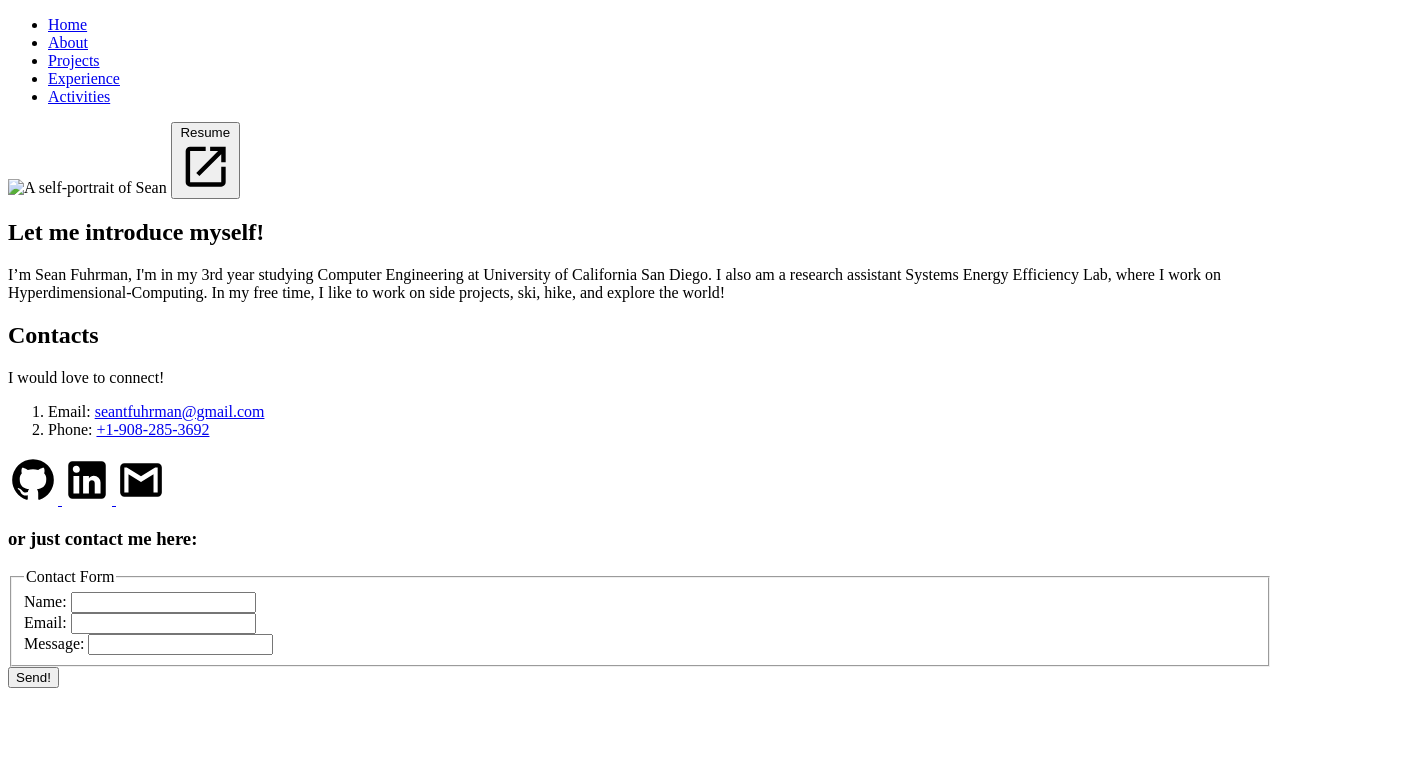
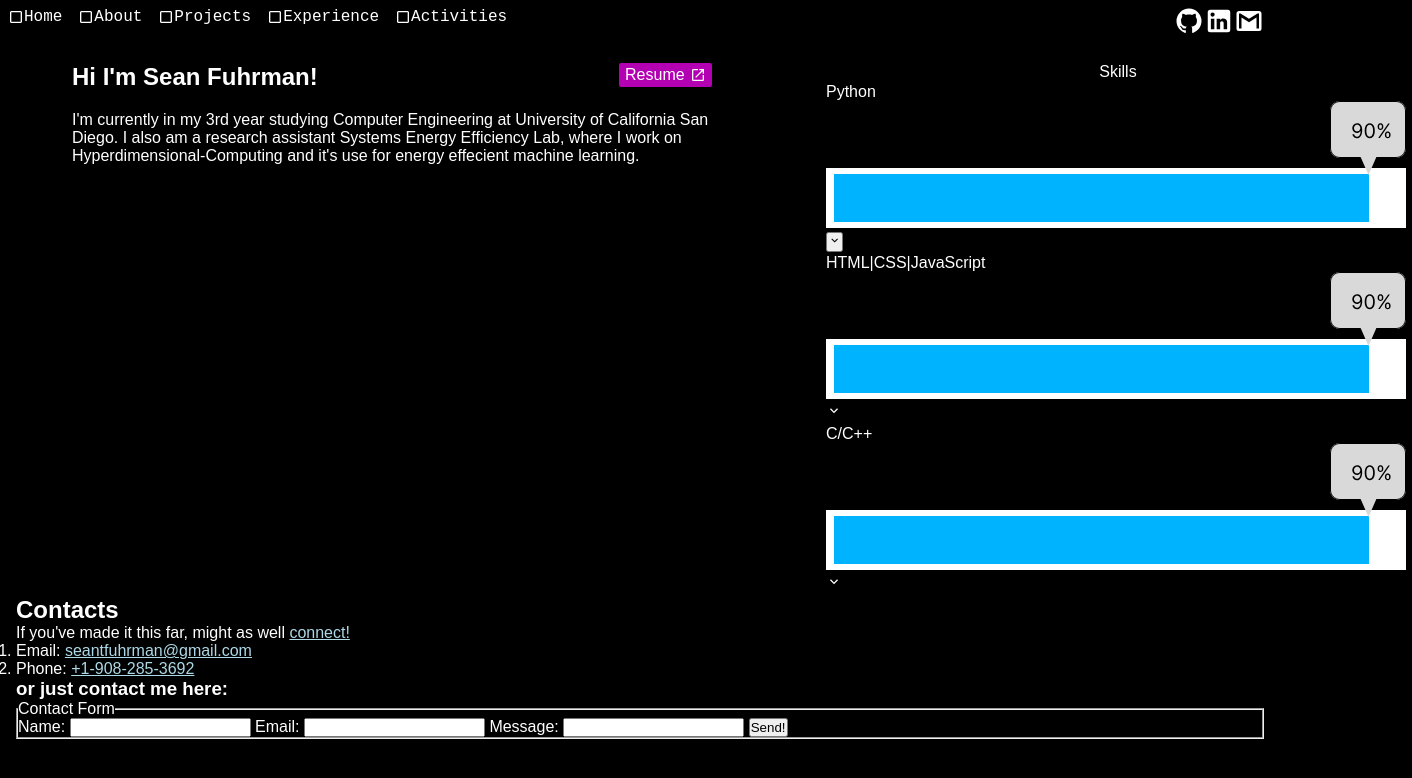
Before and after one commit to Sean-Fuhrman/Hw3, a plain HTML site: page pages/about.html in a window 1280 px wide. Shown: the whole page, 1412 px wide, since content can reach past the window. Drawn offline with Linux system fonts and the light colour scheme; files whose address does not match are found by name.

Commit message:
about page

```diff
--- a/pages/about.html
+++ b/pages/about.html
@@ -6,91 +6,74 @@
         <meta name="description" content="Sean Fuhrman's Personal Website">
         <meta name="viewport" content="width=device-width, initial-scale=1">
         <link rel="icon" href="/favicon.ico">
+        <link rel="stylesheet" href="/style/about.css">
     </head>
     <body>
         <header>
             <nav>
                 <ul>
-                    <li><a href="/index.html">Home</a></li>
-                    <li><a href="/pages/about.html">About</a></li>
-                    <li><a href="/pages/projects.html">Projects</a></li>
-                    <li><a href="/pages/experience.html">Experience</a></li>
-                    <li><a href="/pages/activities.html">Activities</a></li>
+                    <li><a href="/index.html">
+                        <svg xmlns="http://www.w3.org/2000/svg" width="1em" height="1em" viewBox="0 0 24 24"><path fill="currentColor" d="M5 21q-.825 0-1.413-.587Q3 19.825 3 19V5q0-.825.587-1.413Q4.175 3 5 3h14q.825 0 1.413.587Q21 4.175 21 5v14q0 .825-.587 1.413Q19.825 21 19 21Zm0-2h14V5H5v14Zm0 0V5v14Z"/></svg>
+                        Home</a></li>
+                    <li><a href="/pages/about.html">
+                        <svg xmlns="http://www.w3.org/2000/svg" width="1em" height="1em" viewBox="0 0 24 24"><path fill="currentColor" d="M5 21q-.825 0-1.413-.587Q3 19.825 3 19V5q0-.825.587-1.413Q4.175 3 5 3h14q.825 0 1.413.587Q21 4.175 21 5v14q0 .825-.587 1.413Q19.825 21 19 21Zm0-2h14V5H5v14Zm0 0V5v14Z"/></svg>
+                        About</a></li>
+                    <li><a href="/pages/projects.html">
+                        <svg xmlns="http://www.w3.org/2000/svg" width="1em" height="1em" viewBox="0 0 24 24"><path fill="currentColor" d="M5 21q-.825 0-1.413-.587Q3 19.825 3 19V5q0-.825.587-1.413Q4.175 3 5 3h14q.825 0 1.413.587Q21 4.175 21 5v14q0 .825-.587 1.413Q19.825 21 19 21Zm0-2h14V5H5v14Zm0 0V5v14Z"/></svg>
+                        Projects</a></li>
+                    <li><a href="/pages/experience.html">
+                        <svg xmlns="http://www.w3.org/2000/svg" width="1em" height="1em" viewBox="0 0 24 24"><path fill="currentColor" d="M5 21q-.825 0-1.413-.587Q3 19.825 3 19V5q0-.825.587-1.413Q4.175 3 5 3h14q.825 0 1.413.587Q21 4.175 21 5v14q0 .825-.587 1.413Q19.825 21 19 21Zm0-2h14V5H5v14Zm0 0V5v14Z"/></svg>
+                        Experience</a></li>
+                    <li><a href="/pages/activities.html">
+                        <svg xmlns="http://www.w3.org/2000/svg" width="1em" height="1em" viewBox="0 0 24 24"><path fill="currentColor" d="M5 21q-.825 0-1.413-.587Q3 19.825 3 19V5q0-.825.587-1.413Q4.175 3 5 3h14q.825 0 1.413.587Q21 4.175 21 5v14q0 .825-.587 1.413Q19.825 21 19 21Zm0-2h14V5H5v14Zm0 0V5v14Z"/></svg>
+                        Activities</a></li>
                 </ul>
+                <div id="socials"> <!--to hold socials links-->
+                    <a class="imageLink" href="https://github.com/Sean-Fuhrman" title="My github">
+                        <svg width="50px" xmlns="http://www.w3.org/2000/svg" viewBox="0 0 24 24">
+                            <title>github</title>
+                            <path fill="currentColor" d="M12,2A10,10 0 0,0 2,12C2,16.42 4.87,20.17 8.84,21.5C9.34,21.58 9.5,21.27 9.5,21C9.5,20.77 9.5,20.14 9.5,19.31C6.73,19.91 6.14,17.97 6.14,17.97C5.68,16.81 5.03,16.5 5.03,16.5C4.12,15.88 5.1,15.9 5.1,15.9C6.1,15.97 6.63,16.93 6.63,16.93C7.5,18.45 8.97,18 9.54,17.76C9.63,17.11 9.89,16.67 10.17,16.42C7.95,16.17 5.62,15.31 5.62,11.5C5.62,10.39 6,9.5 6.65,8.79C6.55,8.54 6.2,7.5 6.75,6.15C6.75,6.15 7.59,5.88 9.5,7.17C10.29,6.95 11.15,6.84 12,6.84C12.85,6.84 13.71,6.95 14.5,7.17C16.41,5.88 17.25,6.15 17.25,6.15C17.8,7.5 17.45,8.54 17.35,8.79C18,9.5 18.38,10.39 18.38,11.5C18.38,15.32 16.04,16.16 13.81,16.41C14.17,16.72 14.5,17.33 14.5,18.26C14.5,19.6 14.5,20.68 14.5,21C14.5,21.27 14.66,21.59 15.17,21.5C19.14,20.16 22,16.42 22,12A10,10 0 0,0 12,2Z" />
+                        </svg>
+                    </a>
+                    <a class="imageLink" href="https://www.linkedin.com/in/sean-fuhrman/" title="My linkedin">
+                        <svg width="50px" xmlns="http://www.w3.org/2000/svg" viewBox="0 0 24 24">
+                            <title>linkedin</title>
+                            <path fill="currentColor" d="M19 3A2 2 0 0 1 21 5V19A2 2 0 0 1 19 21H5A2 2 0 0 1 3 19V5A2 2 0 0 1 5 3H19M18.5 18.5V13.2A3.26 3.26 0 0 0 15.24 9.94C14.39 9.94 13.4 10.46 12.92 11.24V10.13H10.13V18.5H12.92V13.57C12.92 12.8 13.54 12.17 14.31 12.17A1.4 1.4 0 0 1 15.71 13.57V18.5H18.5M6.88 8.56A1.68 1.68 0 0 0 8.56 6.88C8.56 5.95 7.81 5.19 6.88 5.19A1.69 1.69 0 0 0 5.19 6.88C5.19 7.81 5.95 8.56 6.88 8.56M8.27 18.5V10.13H5.5V18.5H8.27Z" />
+                        </svg>
+                    </a>
+                    <a class="imageLink" href="mailto:seantfuhrman@gmail.com" title="My email">
+                        <svg width="50px" xmlns="http://www.w3.org/2000/svg" viewBox="0 0 24 24">
+                            <title>gmail</title>
+                            <path fill="currentColor" d="M20,18H18V9.25L12,13L6,9.25V18H4V6H5.2L12,10.25L18.8,6H20M20,4H4C2.89,4 2,4.89 2,6V18A2,2 0 0,0 4,20H20A2,2 0 0,0 22,18V6C22,4.89 21.1,4 20,4Z" />
+                        </svg>
+                    </a>
+                </div>
             </nav>
         </header>
         <main>
-            <section>
-                <img src="/assets/portrait.jpg" alt="A self-portrait of Sean"/>
-                <button>
+            <section id="aboutParagraph">
+                <h1>Hi I'm Sean Fuhrman!</h1>
+                <a id="resumeButton">
                     Resume
                     <svg xmlns="http://www.w3.org/2000/svg" viewBox="0 0 24 24"><title>open-in-new</title><path d="M14,3V5H17.59L7.76,14.83L9.17,16.24L19,6.41V10H21V3M19,19H5V5H12V3H5C3.89,3 3,3.9 3,5V19A2,2 0 0,0 5,21H19A2,2 0 0,0 21,19V12H19V19Z" /></svg>
-                </button>
-            </section>
-            <section>
-                <h1>Let me introduce myself!</h1>
+                </a>
                 <p>
-                    I’m Sean Fuhrman, I'm in my 3rd year studying Computer Engineering at
+                    I'm currently in my 3rd year studying Computer Engineering at
                     University of California San Diego. I also am a research assistant
                     Systems Energy Efficiency Lab, where I work on
-                    Hyperdimensional-Computing. In my free time, I like to work on side
-                    projects, ski, hike, and explore the world!
+                    Hyperdimensional-Computing and it's use for energy effecient machine learning.
                 </p>
             </section>
-            <section>
-                <h2>Contacts</h2>
-                <p> I would love to connect!</p>
-                <ol>
-                    <li>Email: <a href="mailto:seantfuhrman@gmail.com">seantfuhrman@gmail.com</a></li>
-                    <li>Phone: <a href="tel:9082853692">+1-908-285-3692</a></li>
-                </ol>
-                <div> <!--to hold socials links-->
-                    <a href="https://github.com/Sean-Fuhrman">
-                        <svg width="50px" xmlns="http://www.w3.org/2000/svg" viewBox="0 0 24 24">
-                            <title>github</title>
-                            <path d="M12,2A10,10 0 0,0 2,12C2,16.42 4.87,20.17 8.84,21.5C9.34,21.58 9.5,21.27 9.5,21C9.5,20.77 9.5,20.14 9.5,19.31C6.73,19.91 6.14,17.97 6.14,17.97C5.68,16.81 5.03,16.5 5.03,16.5C4.12,15.88 5.1,15.9 5.1,15.9C6.1,15.97 6.63,16.93 6.63,16.93C7.5,18.45 8.97,18 9.54,17.76C9.63,17.11 9.89,16.67 10.17,16.42C7.95,16.17 5.62,15.31 5.62,11.5C5.62,10.39 6,9.5 6.65,8.79C6.55,8.54 6.2,7.5 6.75,6.15C6.75,6.15 7.59,5.88 9.5,7.17C10.29,6.95 11.15,6.84 12,6.84C12.85,6.84 13.71,6.95 14.5,7.17C16.41,5.88 17.25,6.15 17.25,6.15C17.8,7.5 17.45,8.54 17.35,8.79C18,9.5 18.38,10.39 18.38,11.5C18.38,15.32 16.04,16.16 13.81,16.41C14.17,16.72 14.5,17.33 14.5,18.26C14.5,19.6 14.5,20.68 14.5,21C14.5,21.27 14.66,21.59 15.17,21.5C19.14,20.16 22,16.42 22,12A10,10 0 0,0 12,2Z" />
-                        </svg>
-                    </a>
-                    <a href="https://www.linkedin.com/in/sean-fuhrman/">
-                        <svg width="50px" xmlns="http://www.w3.org/2000/svg" viewBox="0 0 24 24">
-                            <title>linkedin</title>
-                            <path d="M19 3A2 2 0 0 1 21 5V19A2 2 0 0 1 19 21H5A2 2 0 0 1 3 19V5A2 2 0 0 1 5 3H19M18.5 18.5V13.2A3.26 3.26 0 0 0 15.24 9.94C14.39 9.94 13.4 10.46 12.92 11.24V10.13H10.13V18.5H12.92V13.57C12.92 12.8 13.54 12.17 14.31 12.17A1.4 1.4 0 0 1 15.71 13.57V18.5H18.5M6.88 8.56A1.68 1.68 0 0 0 8.56 6.88C8.56 5.95 7.81 5.19 6.88 5.19A1.69 1.69 0 0 0 5.19 6.88C5.19 7.81 5.95 8.56 6.88 8.56M8.27 18.5V10.13H5.5V18.5H8.27Z" />
-                        </svg>
-                    </a>
-                    <a href="mailto:seantfuhrman@gmail.com">
-                        <svg width="50px" xmlns="http://www.w3.org/2000/svg" viewBox="0 0 24 24">
-                            <title>gmail</title>
-                            <path d="M20,18H18V9.25L12,13L6,9.25V18H4V6H5.2L12,10.25L18.8,6H20M20,4H4C2.89,4 2,4.89 2,6V18A2,2 0 0,0 4,20H20A2,2 0 0,0 22,18V6C22,4.89 21.1,4 20,4Z" />
-                        </svg>
-                    </a>
-                </div>
-                <h3>or just contact me here:</h3>
-                <form action="/server" method="POST">
-                    <fieldset>
-                        <legend>Contact Form</legend>
-                        <div>
-                            <label for="name">Name:</label>
-                            <input type="text" name="name" id="name" required/>
-                        </div>
-                        <div>
-                            <label for="email">Email:</label>
-                            <input type="text" name="email" id="email" required/>
-                        </div>
-                        <div>
-                            <label for="message">Message:</label>
-                            <input type="text" name="message" id="message"/>
-                        </div>
-                    </fieldset>
-                    <button type="submit">Send!</button>
-                </form>
-            </section>
-            <!-- <table id="skillsTable">
+            <section id="skills">
+                <table id="skillsTable">
                     <caption>Skills</caption>
                     <tr>
                         <td>
                             <span>Python</span>
                             <img src="assets/90_graph.svg" alt="90% proficient">
+                            <button type="button" title="Python knowledge details">
                                 <svg xmlns="http://www.w3.org/2000/svg" width="1em" height="1em" viewBox="0 0 24 24"><path fill="currentColor" d="m12 15.4l-6-6L7.4 8l4.6 4.6L16.6 8L18 9.4Z"/></svg>
+                            </button>
                         </td>
                     </tr>
 
@@ -108,7 +91,29 @@
                             <svg xmlns="http://www.w3.org/2000/svg" width="1em" height="1em" viewBox="0 0 24 24"><path fill="currentColor" d="m12 15.4l-6-6L7.4 8l4.6 4.6L16.6 8L18 9.4Z"/></svg>
                         </td>
                     </tr>
-            </table> -->
+                </table>
+            </section>
+            <section id="contact">
+                <h2>Contacts</h2>
+                <p> If you've made it this far, might as well <a href="https://www.linkedin.com/in/sean-fuhrman/">connect!</a></p>
+                <ol>
+                    <li>Email: <a href="mailto:seantfuhrman@gmail.com">seantfuhrman@gmail.com</a></li>
+                    <li>Phone: <a href="tel:9082853692">+1-908-285-3692</a></li>
+                </ol>
+                <h3>or just contact me here:</h3>
+                <form action="/server" method="POST">
+                    <fieldset>
+                        <legend>Contact Form</legend>
+                        <label for="name">Name:</label>
+                        <input type="text" name="name" id="name" required/>
+                        <label for="email">Email:</label>
+                        <input type="email" name="email" id="email" required/>
+                        <label for="message">Message:</label>
+                        <input type="text" name="message" id="message"/>
+                        <button type="submit">Send!</button>
+                    </fieldset>
+                </form>
+            </section>
         </main>
     </body>
 </html>
--- /dev/null
+++ b/style/about.css
@@ -0,0 +1,149 @@
+* {
+    /* border: 1px dashed red; */
+    --background-color: black;
+    --primary-color: white;
+    --highlight-color: #FF00FF;
+    --link-color : lightblue;
+    margin : 0;
+    padding: 0;
+}
+
+nav ul {
+    list-style-type: none;
+    overflow: hidden;
+    display: flex;
+    justify-content: flex-start;
+    flex-wrap: wrap;
+}
+@media (max-width : 600px) {
+    nav ul {
+        justify-content: space-around;
+    }
+}
+
+nav {
+    width: 100vw;
+    font-family: 'Andale Mono','Courier New', Courier, monospace;
+    background-color: var(--background-color);
+    display: flex;
+    justify-content: space-between;
+    flex-flow: row wrap;
+}
+
+@media (max-width: 650px) {
+    nav {
+        justify-content: space-around;
+    }
+}
+
+nav li a {
+    color: var(--primary-color);
+    display: flex;
+    justify-content: center;
+    align-items: center;
+    border-bottom: 2px solid transparent;
+    padding: 0.2rem 0.3rem;
+    margin : 0.3rem 0.2rem;
+    text-align: center;
+    text-decoration: none;
+}
+
+nav div svg {
+    color: var(--primary-color);
+}
+
+
+nav li a:hover svg {
+    animation: turn45 0.3s 1 forwards;
+}
+
+nav li a:hover {
+    border-bottom: 2px solid var(--highlight-color);
+}
+
+@keyframes turn45 {
+    from {
+        transform: rotate(0deg);
+    }
+    to {
+        transform: rotate(45deg);
+    }
+}
+
+@keyframes blink {
+    0%{
+        color: transparent;
+    }
+    50%{
+        color: var(--primary-color);
+    }
+    100%{
+        color: transparent;
+    }
+}
+
+#socials {
+    display: flex;
+    justify-content: flex-start;
+    padding: 6px 16px;
+}
+
+#socials * {
+    width: min(5vw, 30px);
+}
+
+.imageLink {
+    text-decoration: none;
+    color: transparent;
+}
+
+body {
+    background: var(--background-color);
+    color: var(--primary-color);
+}
+main {
+    padding: 1rem;
+    display: flex;
+    flex-flow: row wrap;
+    justify-content: space-around;
+    font-family: Arial, Helvetica, sans-serif;
+}
+
+main a {
+    color: var(--link-color);
+}
+
+h1 {
+    display: inline;
+}
+
+#resumeButton {
+    float: right;
+    display: inline-flex;
+    align-items: center;
+    padding : 0.2rem 0.4rem;
+    gap: 5px;
+    background-color: rgba(255,0,255, 0.7);
+    color: var(--primary-color);
+    border-radius: 2px;
+}
+#resumeButton svg {
+    height : 1rem;
+    fill: var(--primary-color);
+}
+
+#aboutParagraph p {
+    padding: 20px 0px;
+}
+
+#aboutParagraph {
+    width: 50vw;
+}
+
+#skills {
+    width : 30vw;
+}
+
+#contact {
+    width: 100vw;
+}
--- a/style/index.css
+++ b/style/index.css
@@ -3,7 +3,7 @@
     font-family: 'Andale Mono','Courier New', Courier, monospace;
     --background-color: black;
     --primary-color: white;
-    --highlight-color: white;
+    --highlight-color: #FF00FF;
     --link-color : lightblue;
     margin : 0;
     padding: 0;
@@ -23,6 +23,7 @@ nav ul {
 }
 
 nav {
+    width : 100vw;
     background-color: var(--background-color);
     display: flex;
     justify-content: space-between;
@@ -103,7 +104,6 @@ main {
     flex-flow: row wrap;
     justify-content: center;
     align-items: center;
-
 }
 
 #intro {
@@ -128,7 +128,7 @@ main {
 #hiText {
     font-family: 'Courier New', Courier, monospace;
     font-weight : 100;
-    font-size : 0.8rem;
+    font-size : min(2vh, 4vw);
     text-align: center;
     color: var(--primary-color);
 }
@@ -137,7 +137,7 @@ main {
     /* height: 4rem;  */
     padding: 5px;
     margin: auto;
-    font-size : 4vh;
+    font-size : min(6vh, 8vw);
     font-weight: normal;
     flex-wrap: wrap;
     justify-content: center;
@@ -162,8 +162,22 @@ footer {
     bottom : 0;
     width: 100%;
     position: absolute;
+    background-color: var(--background-color);
+    padding: 0.3rem 0.;
 }
 
 footer a{
     color : var(--link-color);
+
 }
+
+@keyframes background-slide {
+    from {background-position: 0px 0px;}
+    to {background-position: 0px -4000px;}
+}
+
+body {
+    background: var(--background-color) url('/assets/stars.png') repeat top center;
+    background-size: auto 1000px;
+    animation: background-slide 200s linear infinite;
+  }
```
Also changed, not shown: assets/stars.png (added), 1 other file. Lines whose indentation alone changed are shown as unchanged.
